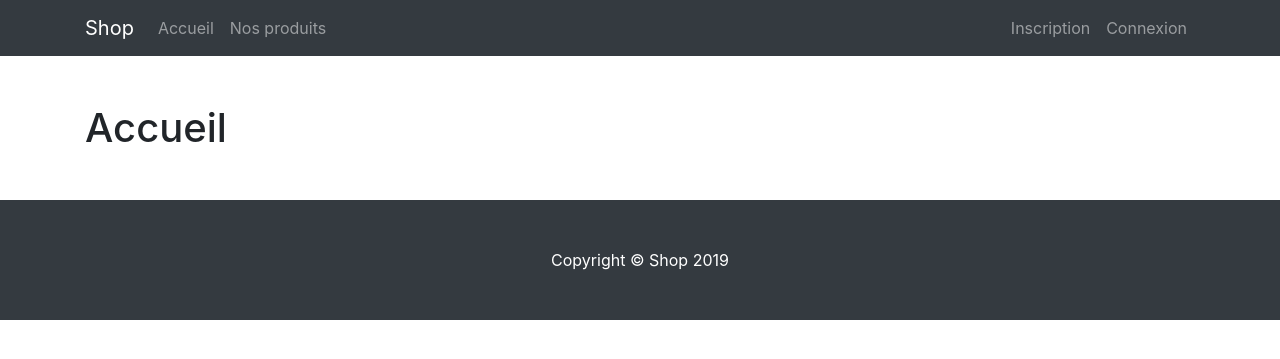
After one commit to LyraPurple/MasterPony, a Symfony app: template templates/home/index.html.twig in a window 1280 px wide. The commit adds this page. Shown: the top 359 px of the page. Run offline with Twig, Linux system fonts and the light colour scheme; the template is opened without the code that fills it, so the values that code supplies are empty; some libraries are stand-ins or nearby versions.

Commit message:
[Home] + [Récupère route] set route = app.request.attributes.get('_route')

```diff
--- a/src/Controller/UserController.php
+++ b/src/Controller/UserController.php
@@ -20,7 +20,6 @@ class UserController extends AbstractController
         }*/
 
         return $this->render('user/show.html.twig', [
-
             'user' => $user
         ]);
     }
--- a/templates/_navbar.html.twig
+++ b/templates/_navbar.html.twig
@@ -7,10 +7,13 @@
         </button>
 
         <div class="collapse navbar-collapse" id="navbar">
+        {# Récupère la route (pour pouvoir savoir de quel URL vient l'utilisateur) #}
+        {% set route = app.request.attributes.get('_route') %}
+
             <ul class="navbar-nav mr-auto">
-                <li class="nav-item active">
-                    <a class="nav-link" href="#">Accueil</a>
-                </li>
+                <li class="nav-item {{ path()}}">
+                    <a class="nav-link" href="{{ path('home') }}">Accueil</a>
+            </li>
                 <li class="nav-item">
                     <a class="nav-link" href="#">Nos produits</a>
                 </li>
--- /dev/null
+++ b/templates/home/index.html.twig
@@ -0,0 +1,5 @@
+{% extends 'base.html.twig' %}
+
+{% block body %}
+    <h1>Accueil</h1>
+{% endblock %}
```
Also changed, not shown: src/Controller/HomeController.php (added, +17 -0 lines), src/Controller/ProductController.php (+0 -7 lines).
